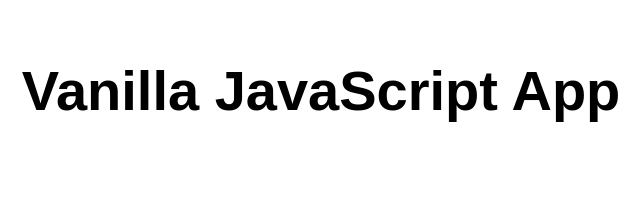
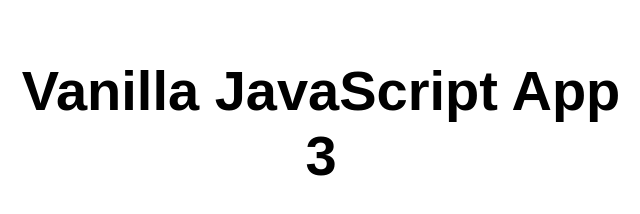
Before and after one commit to mkarmark/vanilla-basic-2, a plain HTML site: page src/index.html in a window 1280 px wide. Shown: the full height of the page, 319-959 px from the left. Drawn offline with Linux system fonts and the light colour scheme.

Commit message:
Update index.html

```diff
--- a/src/index.html
+++ b/src/index.html
@@ -10,7 +10,7 @@
 
 <body>
   <main>
-    <h1>Vanilla JavaScript App</h1>
+    <h1>Vanilla JavaScript App 3</h1>
   </main>
 </body>
 
```
